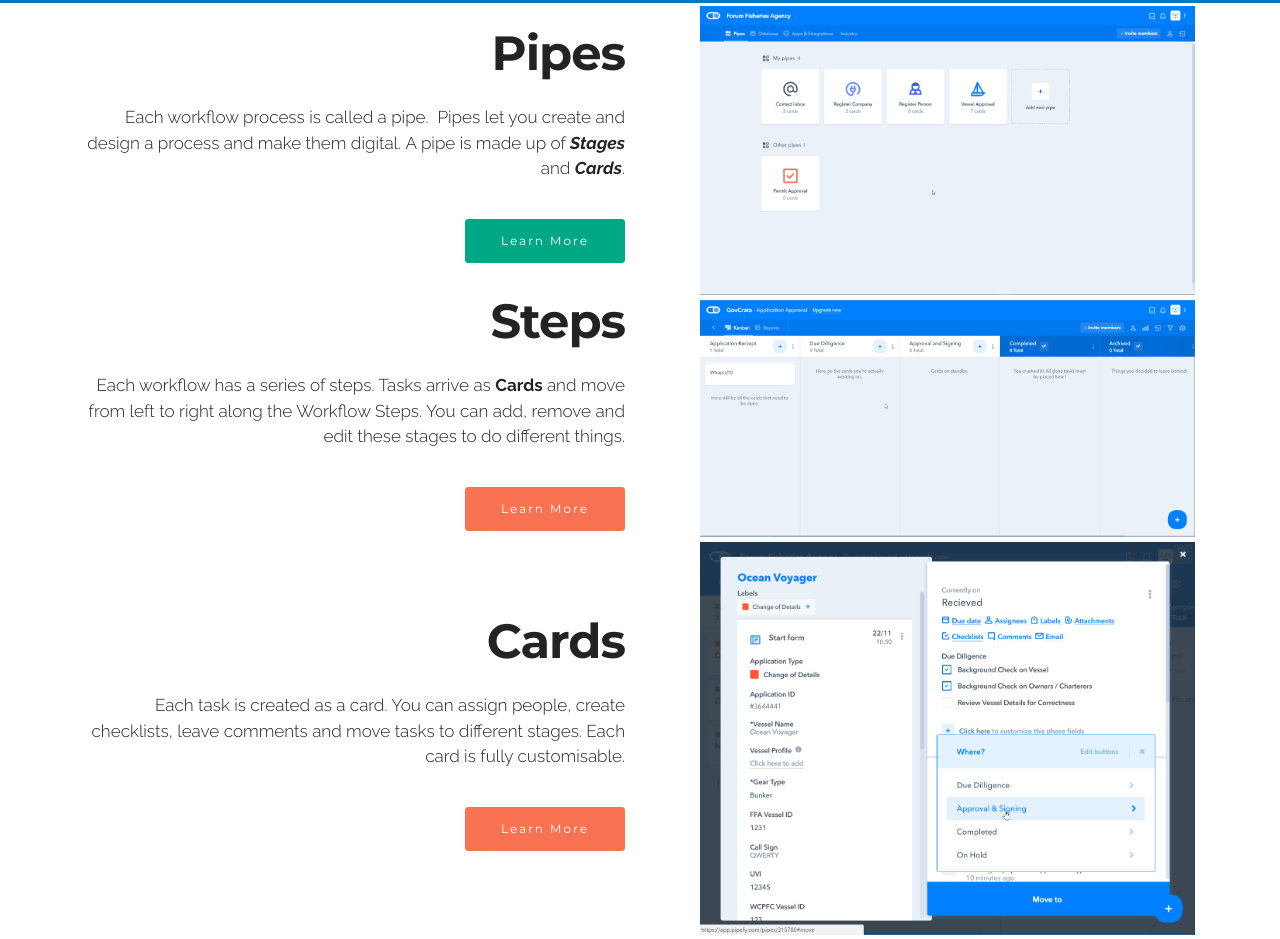
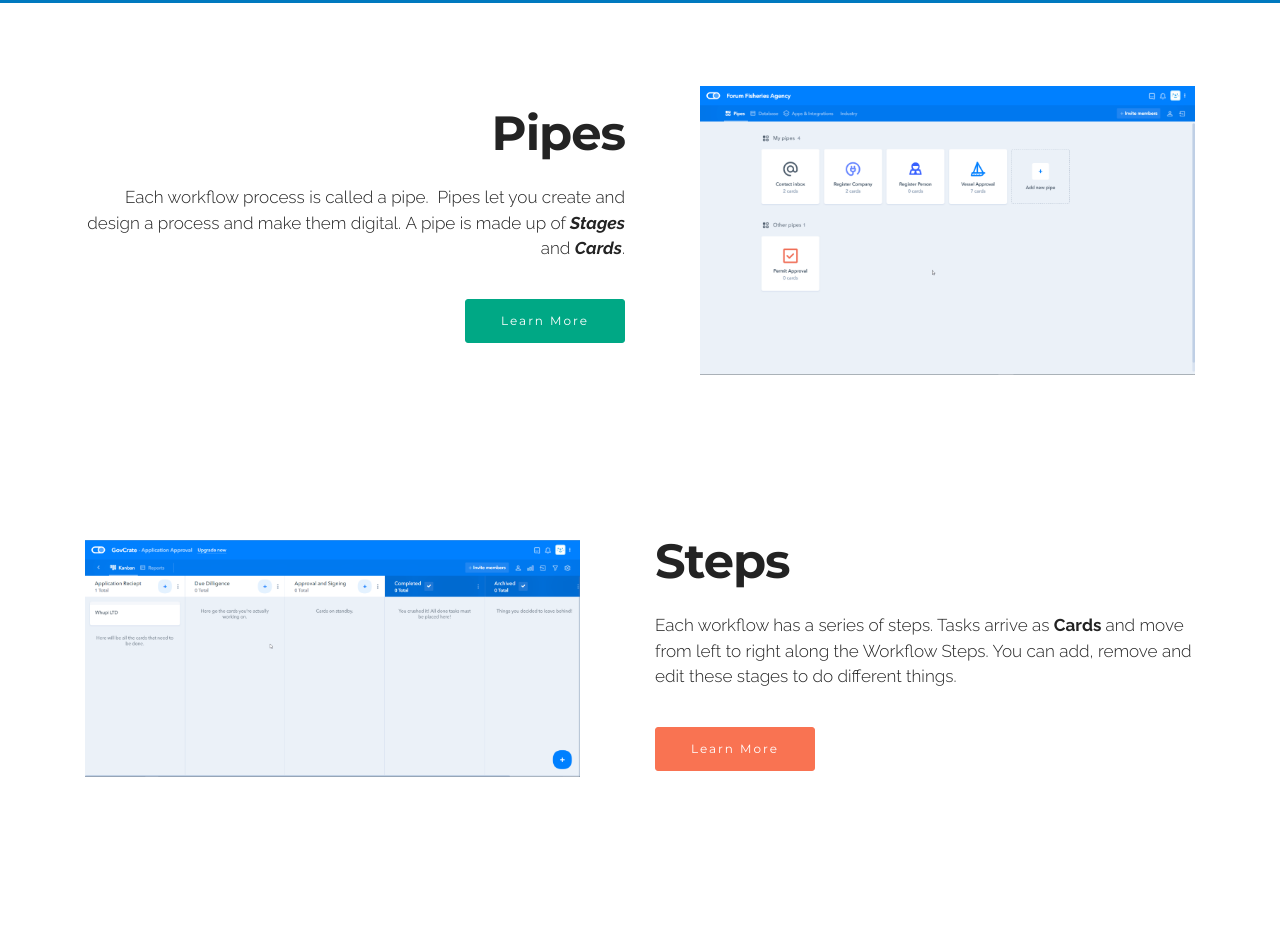
Before and after one commit to ano/workflow, a plain HTML site: page index.html in a window 1280 px wide. Shown: the part 797-1736 px from the top of the page. Drawn offline with Linux system fonts and the light colour scheme.

Commit message:
create github pages

```diff
--- a/index.html
+++ b/index.html
@@ -45,7 +45,7 @@
                                 <p>Workflow is a tool that lets you digitise your processes. <br>With it you can design, manage and track workflow tasks.</p>
                             </div>
 
-                            <div class="mbr-section-btn"><a class="btn btn-warning" href="https://mobirise.com">Download for Windows</a> <a class="btn btn-danger" href="index.html#msg-box5-b">Learn More</a></div>
+                            <div class="mbr-section-btn"><a class="btn btn-warning" href="https://www.dropbox.com/s/iar8qfpuonbpt6z/Install-FFA-Approval-System-win32-x64-1.0.0-win32-x64.exe?dl=1">Download for Windows</a> <a class="btn btn-danger" href="index.html#msg-box5-b">Learn More</a></div>
 
                         </div>
                         <div class="mbr-table-cell mbr-valign-top mbr-left-padding-md-up col-md-7 image-size" style="width: 50%;">
@@ -63,7 +63,7 @@
 
 </section>
 
-<section class="engine"><a href="https://mobirise.co/b">site creator</a></section><section class="mbr-section" id="msg-box5-b" data-rv-view="24" style="background-color: rgb(255, 255, 255); padding-top: 0px; padding-bottom: 0px;">
+<section class="engine"><a href="https://mobirise.co/o">bootstrap button</a></section><section class="mbr-section" id="msg-box5-b" data-rv-view="24" style="background-color: rgb(255, 255, 255); padding-top: 80px; padding-bottom: 80px;">
 
 
     <div class="container">
@@ -97,16 +97,21 @@
 
 </section>
 
-<section class="mbr-section" id="msg-box5-a" data-rv-view="21" style="background-color: rgb(255, 255, 255); padding-top: 0px; padding-bottom: 0px;">
+<section class="mbr-section" id="msg-box5-a" data-rv-view="21" style="background-color: rgb(255, 255, 255); padding-top: 80px; padding-bottom: 80px;">
 
 
     <div class="container">
         <div class="row">
             <div class="mbr-table-md-up">
 
+              <div class="mbr-table-cell mbr-right-padding-md-up mbr-valign-top col-md-7 image-size" style="width: 50%;">
+                  <div class="mbr-figure"><img src="assets/images/chrome-2017-12-03-18-36-58-1400x669.png"></div>
+              </div>
 
 
-              <div class="mbr-table-cell col-md-5 text-xs-center text-md-right content-size">
+
+
+              <div class="mbr-table-cell col-md-5 text-xs-center text-md-left content-size">
                   <h3 class="mbr-section-title display-2">Steps</h3>
                   <div class="lead">
 
@@ -120,18 +125,13 @@
 
 
 
-
-              <div class="mbr-table-cell mbr-left-padding-md-up mbr-valign-top col-md-7 image-size" style="width: 50%;">
-                  <div class="mbr-figure"><img src="assets/images/chrome-2017-12-03-18-36-58-1400x669.png"></div>
-              </div>
-
             </div>
         </div>
     </div>
 
 </section>
 
-<section class="mbr-section" id="msg-box5-8" data-rv-view="15" style="background-color: rgb(255, 255, 255); padding-top: 0px; padding-bottom: 0px;">
+<section class="mbr-section" id="msg-box5-8" data-rv-view="15" style="background-color: rgb(255, 255, 255); padding-top: 80px; padding-bottom: 80px;">
 
 
     <div class="container">
```
Also changed, not shown: 1 other file.
